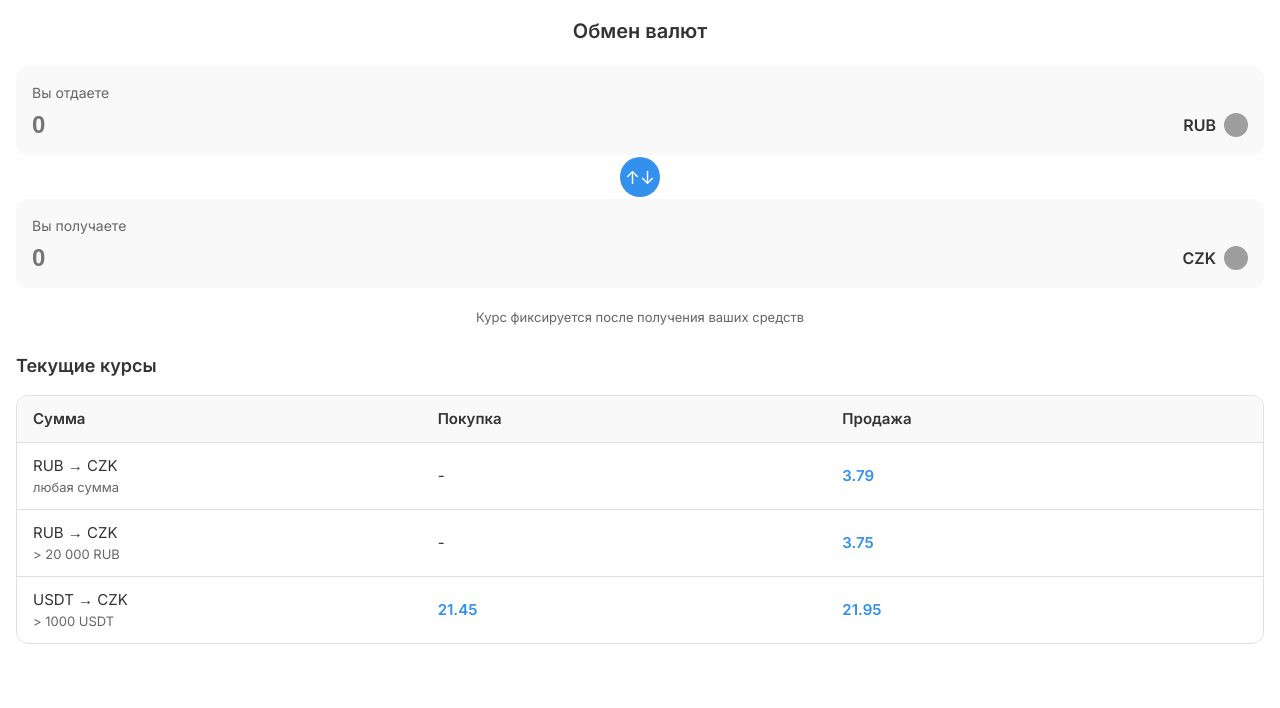
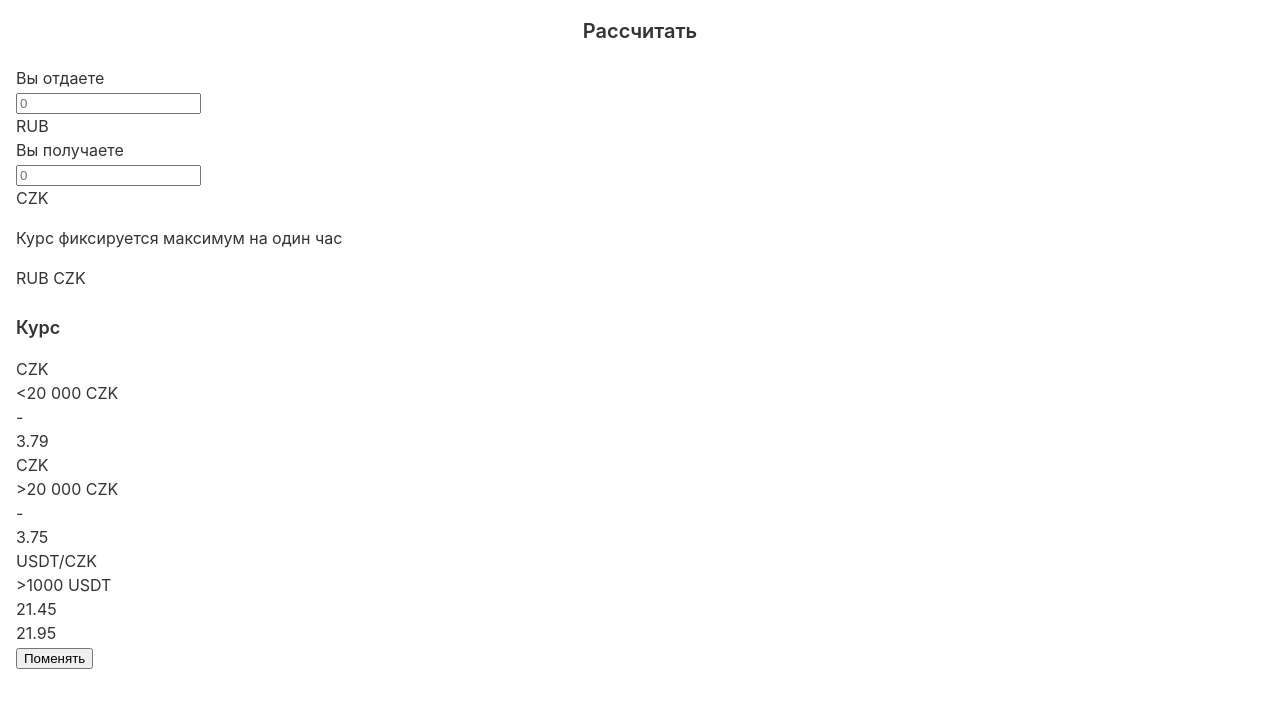
Before and after one commit to bibiboba1/converter, a Flask app: page / in a window 1280 px wide. Shown: the top 708 px of the page. Run offline with Flask 3, Linux system fonts and the light colour scheme; some libraries are stand-ins or nearby versions; grey boxes are pictures that could not be loaded.

Commit message:
Update index.html

```diff
--- a/templates/index.html
+++ b/templates/index.html
@@ -1,102 +1,116 @@
 <!DOCTYPE html>
 <html lang="ru">
 <head>
-  <meta charset="UTF-8" />
-  <meta name="viewport" content="width=device-width, initial-scale=1.0, maximum-scale=1.0, user-scalable=no, viewport-fit=cover">
-  <title>Конвертер RUB ↔ CZK</title>
-  <link rel="stylesheet" href="/static/style.css?v=3" />
-  <link href="https://fonts.googleapis.com/css2?family=Inter:wght@400;500;600;700&display=swap" rel="stylesheet">
+  <meta charset="UTF-8">
+  <meta name="viewport" content="width=device-width, initial-scale=1.0, maximum-scale=1.0, user-scalable=no">
+  <title>Обмен RUB/CZK</title>
+  <link rel="stylesheet" href="/static/style.css?v=5">
   <script src="https://telegram.org/js/telegram-web-app.js"></script>
+  <style>
+    @font-face {
+      font-family: 'Telegram Sans';
+      src: url('https://core.telegram.org/fonts/TelegramSans-Regular.woff2') format('woff2');
+      font-weight: normal;
+      font-style: normal;
+    }
+    @font-face {
+      font-family: 'Telegram Sans';
+      src: url('https://core.telegram.org/fonts/TelegramSans-Bold.woff2') format('woff2');
+      font-weight: bold;
+      font-style: normal;
+    }
+  </style>
 </head>
 <body>
   <div class="container">
-    <h1 class="title">Обмен валют</h1>
+    <h1 class="title">Рассчитать</h1>
 
-    <div class="exchange-container">
-      <div class="exchange-card">
-        <div class="exchange-label">Вы отдаете</div>
-        <div class="exchange-input-group">
-          <input type="number" id="rubInput" placeholder="0" class="exchange-input" />
-          <div class="exchange-currency">
-            <span>RUB</span>
-            <img src="https://flagcdn.com/w40/ru.png" alt="RUB" class="currency-flag" />
-          </div>
-        </div>
-      </div>
-
-      <div class="swap-button" id="swapButton">↑↓</div>
-
-      <div class="exchange-card">
-        <div class="exchange-label">Вы получаете</div>
-        <div class="exchange-input-group">
-          <input type="text" id="czkOutput" placeholder="0" readonly class="exchange-input" />
-          <div class="exchange-currency">
-            <span>CZK</span>
-            <img src="https://flagcdn.com/w40/cz.png" alt="CZK" class="currency-flag" />
-          </div>
-        </div>
-      </div>
+    <div class="input-section">
+      <div class="input-label">Вы отдаете</div>
+      <input type="text" id="fromAmount" placeholder="0" class="amount-input" inputmode="decimal">
+      <div class="currency-display">RUB</div>
     </div>
 
-    <p class="subtext">Курс фиксируется после получения ваших средств</p>
+    <div class="divider"></div>
 
-    <h2 class="section-title">Текущие курсы</h2>
+    <div class="input-section">
+      <div class="input-label">Вы получаете</div>
+      <input type="text" id="toAmount" placeholder="0" readonly class="amount-input">
+      <div class="currency-display">CZK</div>
+    </div>
 
-    <div class="rates-table">
-      <div class="table-header">
-        <div class="table-col">Сумма</div>
-        <div class="table-col">Покупка</div>
-        <div class="table-col">Продажа</div>
+    <p class="rate-info">Курс фиксируется максимум на один час</p>
+
+    <div class="divider"></div>
+
+    <div class="currency-pair">
+      <span class="currency-from">RUB</span>
+      <span class="currency-to">CZK</span>
+    </div>
+
+    <div class="divider"></div>
+
+    <h2 class="section-title">Курс</h2>
+
+    <div class="rates-grid">
+      <div class="rate-category">
+        <div class="rate-name">CZK</div>
+        <div class="rate-condition"><20 000 CZK</div>
       </div>
+      <div class="rate-value">-</div>
+      <div class="rate-value">3.79</div>
 
-      <div class="table-row">
-        <div class="table-col">
-          <div>RUB → CZK</div>
-          <small>любая сумма</small>
-        </div>
-        <div class="table-col">-</div>
-        <div class="table-col highlight">3.79</div>
+      <div class="rate-category">
+        <div class="rate-name">CZK</div>
+        <div class="rate-condition">>20 000 CZK</div>
       </div>
+      <div class="rate-value">-</div>
+      <div class="rate-value">3.75</div>
 
-      <div class="table-row">
-        <div class="table-col">
-          <div>RUB → CZK</div>
-          <small>> 20 000 RUB</small>
-        </div>
-        <div class="table-col">-</div>
-        <div class="table-col highlight">3.75</div>
+      <div class="rate-category">
+        <div class="rate-name">USDT/CZK</div>
+        <div class="rate-condition">>1000 USDT</div>
       </div>
+      <div class="rate-value">21.45</div>
+      <div class="rate-value">21.95</div>
+    </div>
 
-      <div class="table-row">
-        <div class="table-col">
-          <div>USDT → CZK</div>
-          <small>> 1000 USDT</small>
-        </div>
-        <div class="table-col highlight">21.45</div>
-        <div class="table-col highlight">21.95</div>
-      </div>
-    </div>
+    <div class="divider"></div>
+
+    <button class="action-button" id="swapButton">Поменять</button>
   </div>
 
   <script>
     Telegram.WebApp.ready();
     Telegram.WebApp.expand();
 
-    const rubInput = document.getElementById("rubInput");
-    const czkOutput = document.getElementById("czkOutput");
-    const swapButton = document.getElementById("swapButton");
+    const fromAmount = document.getElementById('fromAmount');
+    const toAmount = document.getElementById('toAmount');
+    const swapButton = document.getElementById('swapButton');
     let currentRate = 3.75;
 
-    function calculateExchange() {
-      const rubValue = parseFloat(rubInput.value);
-      czkOutput.value = isNaN(rubValue) ? "" : (rubValue / currentRate).toFixed(2);
-    }
+    // Разрешаем только цифры и точку
+    fromAmount.addEventListener('input', function(e) {
+      this.value = this.value.replace(/[^0-9.]/g, '').replace(/(\..*)\./g, '$1');
+      const value = parseFloat(this.value) || 0;
+      toAmount.value = (value / currentRate).toFixed(2);
+    });
 
-    rubInput.addEventListener("input", calculateExchange);
-
-    swapButton.addEventListener("click", function() {
-      // Здесь можно добавить логику смены направления обмена
-      Telegram.WebApp.showAlert("Функция обмена валют местами будет добавлена позже");
+    // Обработка кнопки "Поменять"
+    swapButton.addEventListener('click', function() {
+      Telegram.WebApp.showPopup({
+        title: 'Подтверждение',
+        message: 'Вы хотите перейти к обмену?',
+        buttons: [
+          {id: 'confirm', type: 'default', text: 'Да'},
+          {id: 'cancel', type: 'cancel', text: 'Отмена'}
+        ]
+      }, function(buttonId) {
+        if (buttonId === 'confirm') {
+          // Здесь будет переход на следующую страницу
+          Telegram.WebApp.showAlert('Переход на страницу обмена');
+        }
+      });
     });
   </script>
 </body>
```
